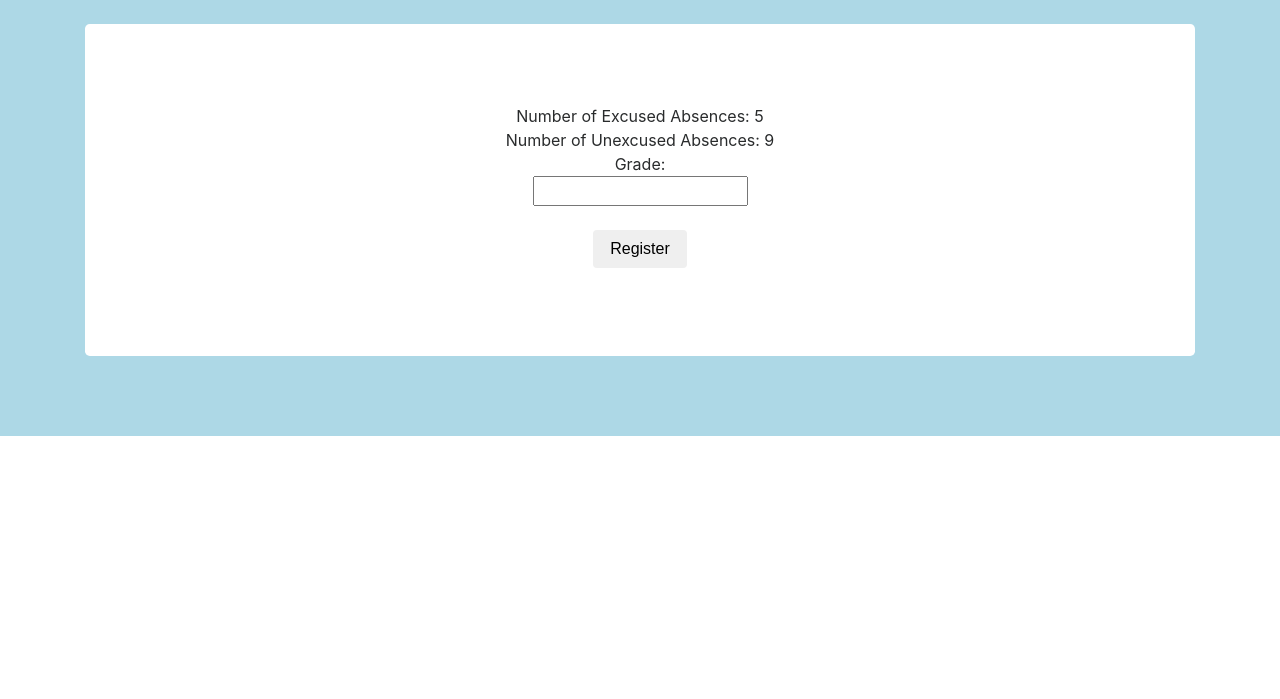
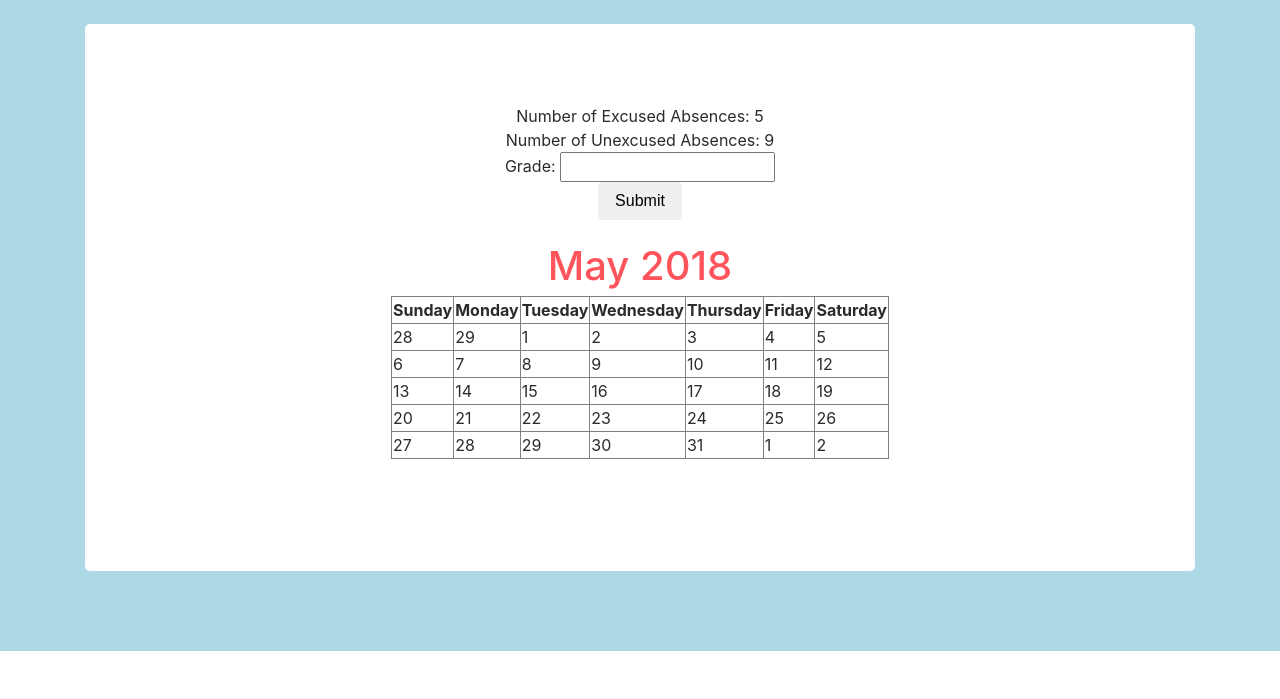
Before and after one commit to GiorgioVi/DaMisfits, a Flask app: template templates/student.html in a window 1280 px wide. Shown: the part 182-881 px from the top of the page. Run offline with Flask 2, Linux system fonts and the light colour scheme; the template is opened without the code that fills it, so the values that code supplies are empty; some libraries are stand-ins or nearby versions.

Commit message:
fixed up a little

```diff
--- a/main.py
+++ b/main.py
@@ -23,8 +23,7 @@ def add_session(username, password):
 
 @app.route("/")
 def root():
-    return redirect(url_for("profile"))
-    #return redirect(url_for("login"))
+    return redirect(url_for("login"))
 
 @app.route("/login", methods=["GET", "POST"])
 def login():
@@ -78,55 +77,55 @@ def create():
 
 @app.route("/profile")
 def profile():
-    now = datetime.datetime.now()
-    year = now.year
-    month = now.month
-    WDFOM = datetime.date(year, month, 1).weekday() # what weekday the first day of month is
-    bmonth = month - 1  # how many days in the month before  and calculating the previous month
-    byear = year
-    if bmonth < 1:  # Accounting for the wrapping around
-        byear -= 1
-        bmonth += 12
-    amonth = month + 1  # Calculating the next month
-    ayear = year
-    if amonth > 12:  # Accounting for the wrapping around
-        ayear += 1
-        amonth -= 12
-    WDFLM = calendar.monthrange(byear, (bmonth))[1]
-    numinmonth = calendar.monthrange(year, (month))[1] # how many days in current month
-    monthTable = []
-    pre = (WDFOM + 1) % 7  # Number of days of the previous month
-    while pre > 0:
-        monthTable.append(WDFLM - pre)  # Add those days in
-        pre -= 1
-    cur = 1
-    while cur <= numinmonth:  # Adding in the days in the current month
-        monthTable.append(cur)
-        cur += 1
-    nex = 1
-    while len(monthTable) % 7 > 0:  # Adding in days until the calendar ends on Saturday
-        monthTable.append(nex)
-        nex += 1
-    def maketable(test):  # Makes the table
-        final = "<table border='1'>\n"
-        final += "<tr> <th> Sunday </th> \
-    <th> Monday </th> <th> Tuesday </th> <th> Wednesday </th> \
-    <th> Thursday </th> <th> Friday </th> <th> Saturday </th> </tr>\n"
-        for x in range(len(test)):
-            if x % 7 == 0:
-                final += '<tr>'
-            final += '<td>' + str(test[x]) + '</td>'
-            if x % 7 == 6:
-                final += '</tr>\n'
-        final += '</table>'
-        return final
-    monthString = Markup("<strong>" + "<h1>" + calendar.month_name[month] + ", " + str(year) + "</h1>" + maketable(monthTable) + "</strong>")
-    print monthString
-    return render_template("profile.html", user=USER_SESSION, month=monthString)
-    # if not USER_SESSION in session:
-    #     return redirect(url_for("login"))
-    # else:
-    #     return render_template("profile.html", user=USER_SESSION)
+    if not USER_SESSION in session:
+        return redirect(url_for("login"))
+    else:
+        now = datetime.datetime.now()
+        year = now.year
+        month = now.month
+        WDFOM = datetime.date(year, month, 1).weekday() # what weekday the first day of month is
+        bmonth = month - 1  # how many days in the month before  and calculating the previous month
+        byear = year
+        if bmonth < 1:  # Accounting for the wrapping around
+            byear -= 1
+            bmonth += 12
+        amonth = month + 1  # Calculating the next month
+        ayear = year
+        if amonth > 12:  # Accounting for the wrapping around
+            ayear += 1
+            amonth -= 12
+        WDFLM = calendar.monthrange(byear, (bmonth))[1]
+        numinmonth = calendar.monthrange(year, (month))[1] # how many days in current month
+        monthTable = []
+        pre = (WDFOM + 1) % 7  # Number of days of the previous month
+        while pre > 0:
+            monthTable.append(WDFLM - pre)  # Add those days in
+            pre -= 1
+        cur = 1
+        while cur <= numinmonth:  # Adding in the days in the current month
+            monthTable.append(cur)
+            cur += 1
+        nex = 1
+        while len(monthTable) % 7 > 0:  # Adding in days until the calendar ends on Saturday
+            monthTable.append(nex)
+            nex += 1
+        def maketable(test):  # Makes the table
+            final = "<table border='1'>\n"
+            final += "<tr> <th> Sunday </th> \
+        <th> Monday </th> <th> Tuesday </th> <th> Wednesday </th> \
+        <th> Thursday </th> <th> Friday </th> <th> Saturday </th> </tr>\n"
+            for x in range(len(test)):
+                if x % 7 == 0:
+                    final += '<tr>'
+                final += '<td>' + str(test[x]) + '</td>'
+                if x % 7 == 6:
+                    final += '</tr>\n'
+            final += '</table>'
+            return final
+        monthString = Markup("<strong>" + "<h1>" + calendar.month_name[month] + ", " + str(year) + "</h1>" + maketable(monthTable) + "</strong>")
+        print monthString
+        return render_template("profile.html", user=USER_SESSION, month=monthString)
+
 
 @app.route("/home")
 def home():
--- a/templates/base.html
+++ b/templates/base.html
@@ -36,19 +36,19 @@
 
         {% if loggedin %}
         <li class="nav-item ">
-          <a class="nav-link" href="/account/profile">Profile</a>
+          <a class="nav-link" href="/student">Student Profile</a>
         </li>
          <li class="nav-item">
-          <a class="nav-link" href="/draw/new">Draw</a>
+          <a class="nav-link" href="/profile">Profile</a>
          </li>
 	   <li class="nav-item">
-          <a class="nav-link" href="/gallery">Gallery</a>
+          <a class="nav-link" href="/attendance">Attendance</a>
            </li>
 	 <li class="nav-item">
-          <a class="nav-link" href="/guess">Guess</a>
+          <a class="nav-link" href="/excuse">Submit Excuse</a>
          </li>
 	<li class="nav-item">
-          <a class="nav-link" href="/guessed">Guessed Drawings</a>
+          <a class="nav-link" href="/class">Create Class</a>
         </li>
 	<li class="nav-item">
           <a class="nav-link" href="/account/notifications">Notifications</a>
--- a/templates/student.html
+++ b/templates/student.html
@@ -13,10 +13,18 @@ Registration
   Number of Excused Absences: 5 <br>
   Number of Unexcused Absences: 9 <br>
 
-  Grade: <br>
-  <input type="text" name="grade" value="{{grade}}"required><br><br>
+  Grade:
+  <input type="text" name="grade" value="{{grade}}"required><br>
 
-  <button class="btn btn-default" type="submit" value="submit">Register</button>
+  <button class="btn btn-default" type="submit" value="submit">Submit</button><br><br>
+  <h1>May 2018</h1><table border='1'>
+<strong><tr> <th> Sunday </th><th> Monday </th> <th> Tuesday </th> <th> Wednesday </th>     <th> Thursday </th> <th> Friday </th> <th> Saturday </th> </tr></strong>
+<tr><td>28</td><td>29</td><td>1</td><td>2</td><td>3</td><td>4</td><td>5</td></tr>
+<tr><td>6</td><td>7</td><td>8</td><td>9</td><td>10</td><td>11</td><td>12</td></tr>
+<tr><td>13</td><td>14</td><td>15</td><td>16</td><td>17</td><td>18</td><td>19</td></tr>
+<tr><td>20</td><td>21</td><td>22</td><td>23</td><td>24</td><td>25</td><td>26</td></tr>
+<tr><td>27</td><td>28</td><td>29</td><td>30</td><td>31</td><td>1</td><td>2</td></tr>
+</table>
   <br> <br>
       </form>
   </form>
```
Also changed, not shown: templates/profile.html (+10 -9 lines), 3 other files.
